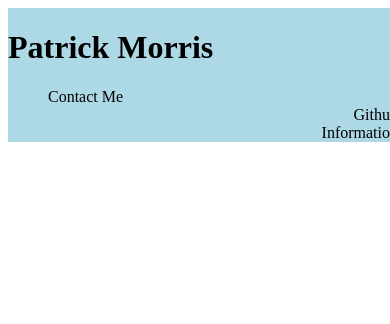
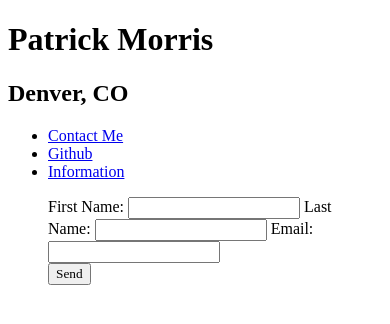
Before and after one commit to pmorris50/Landing-Page, a plain HTML site: page index.html in a window 390 px wide. Drawn offline with Linux system fonts and the light colour scheme.

Commit message:
add CSS, and images, make responsive

```diff
--- a/assets/style.css
+++ b/assets/style.css
@@ -1,21 +1,8 @@
 * {
 font-family:"Times New Roman", sans-serif;
+display: flexbox;
 }
-.header{
-    background-color:lightblue;
-    position:fixed;
-    width: 100%;
+ #hover :hover{
+    background-color: lightpink;
+    color:black;
 }
-.navbar{
-text-align: right;
-display: inline;
-
-
-}
-ul{
-list-style-type: none;
-display: inline;
-}
-.nav-item{
-display: inline;
-text-align:right;
--- a/index.html
+++ b/index.html
@@ -5,17 +5,47 @@
     <title>Landing Page</title>
     <link rel="stylesheet" href= "./assets/style.css">
 </head>
-<header class="header">
-    <h1>Patrick Morris</h1>
+<header class="container">
+    <h1 id="hover">Patrick Morris</h1>
+    <h2>Denver, CO</h2>
+    <!--<h2>Denver, CO</h2>-->
      <nav class="navbar">
-        <ul class= "navbar-nav">
-            <li class="nav-item">
-                <a class="nav-link" href="#"></a>Contact Me</li>
-            <li>Github</li>
-            <li>Information</li>
+        <ul>
+            <li>
+                <a class="nav-link" href="#contact-form" >Contact Me</a></li>
+            <li>
+                <a class="nav-link" href="https://github.com/pmorris50" target="_blank">Github</a></li>
+            <li>
+                <a class="nav-link" href= "#">Information</a></li>
         </ul>
     </nav>
 </header>
+<figure img= src=
+
+</figure>
+
+
+
+<main>
+    <section id="contact-form">
+        <form action="input">
+            <label for="first-name">First Name: </label>
+              <input id="first-name" name="first-name" type="text" required>
+
+            <label for="last-name">Last Name:</label>
+              <input id="last-name" name="last-name" type="text" required>
+
+            <label for="Email">Email:</label>
+              <input id="email" name="email" type="text" required>
+        <br>
+            <input type="submit" value="Send">
+        </form>
+
+    </section>
+
+
+</main>
+
 
 
 
```
